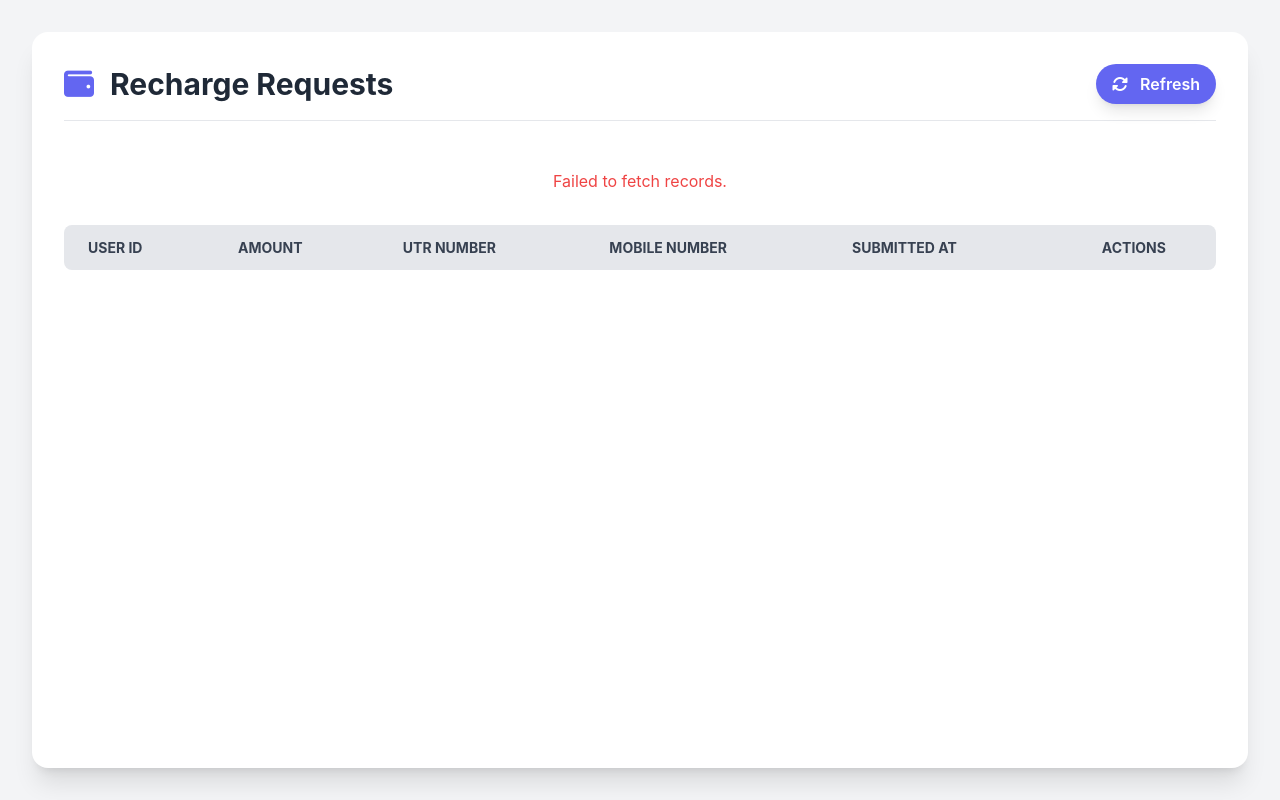
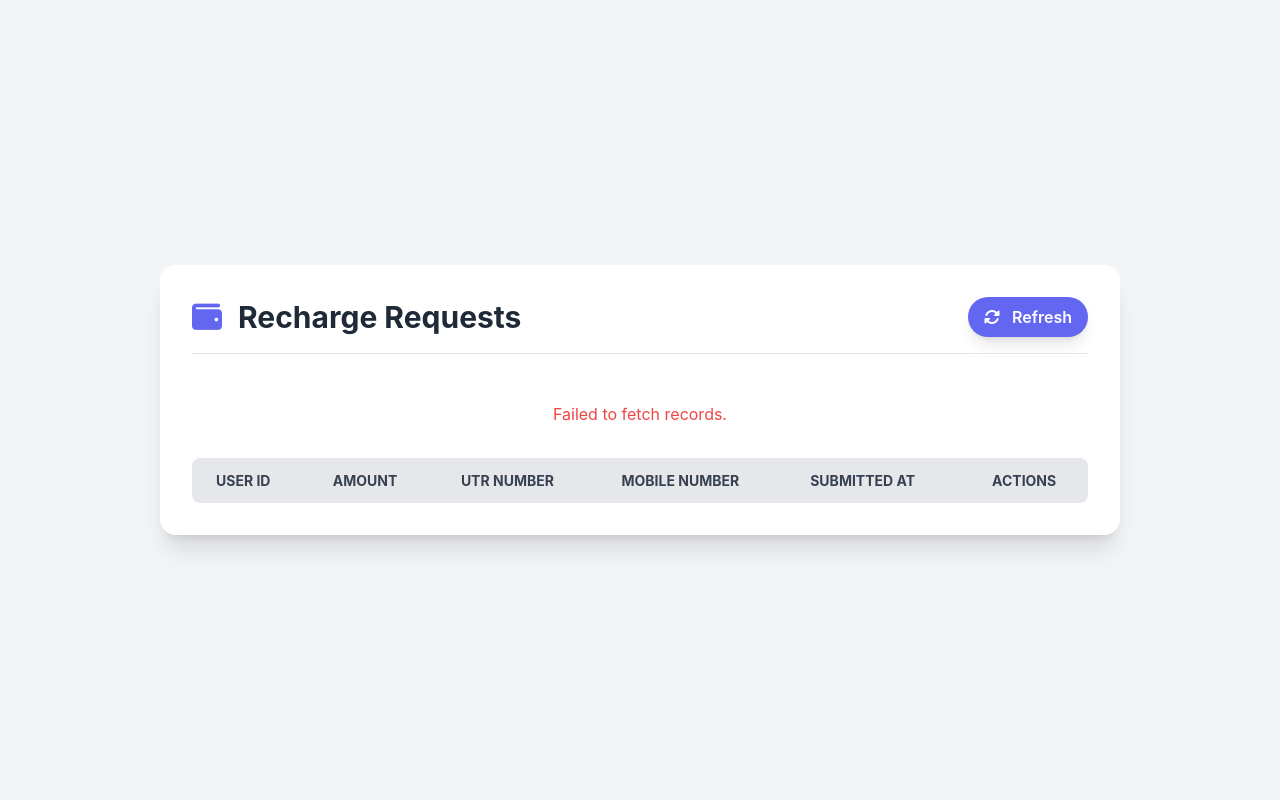
Before and after one commit to SURYAKUMARS11/volt-back, a Flask app: page /admin/recharge in a window 1280 px wide. Run offline with Flask 3, Linux system fonts and the light colour scheme; lists and menus that the app fills with data are empty; some libraries are stand-ins or nearby versions.

Commit message:
Update recharge_admin.html

```diff
--- a/templates/recharge_admin.html
+++ b/templates/recharge_admin.html
@@ -4,16 +4,20 @@
     <meta charset="UTF-8">
     <meta name="viewport" content="width=device-width, initial-scale=1.0">
     <title>Admin - Manual Recharge Verification</title>
+
     <!-- Tailwind CSS -->
     <script src="https://cdn.tailwindcss.com"></script>
-    <!-- FontAwesome for icons -->
+
+    <!-- FontAwesome -->
     <link rel="stylesheet" href="https://cdnjs.cloudflare.com/ajax/libs/font-awesome/6.4.0/css/all.min.css">
+
     <style>
         body {
             font-family: 'Inter', sans-serif;
             background-color: #f3f4f6;
         }
-        /* Custom spinner for loading state */
+
+        /* Custom spinner */
         .spinner {
             border: 4px solid rgba(0, 0, 0, 0.1);
             width: 36px;
@@ -22,40 +26,41 @@
             border-left-color: #4a5568;
             animation: spin 1s ease infinite;
         }
+
         @keyframes spin {
             0% { transform: rotate(0deg); }
             100% { transform: rotate(360deg); }
         }
     </style>
 </head>
-<body class="bg-gray-100 flex flex-col h-screen">
+<body class="bg-gray-100 flex items-center justify-center min-h-screen">
 
-    <div class="p-4 md:p-8 w-full h-full flex items-center justify-center">
-        <div class="bg-white shadow-xl rounded-2xl p-6 md:p-8 w-full h-full flex flex-col">
+<div class="container mx-auto p-4 md:p-8 max-w-5xl">
+    <div class="bg-white shadow-xl rounded-2xl p-6 md:p-8">
+
         <!-- Header -->
-            <div class="flex items-center justify-between mb-6 border-b pb-4 flex-shrink-0">
+        <div class="flex items-center justify-between mb-6 border-b pb-4">
             <div class="flex items-center">
                 <i class="fas fa-wallet text-3xl text-indigo-500 mr-4"></i>
                 <h1 class="text-3xl font-bold text-gray-800">Recharge Requests</h1>
             </div>
-                <button
-                    id="refresh-btn"
+            <button id="refresh-btn"
                     class="bg-indigo-500 hover:bg-indigo-600 text-white font-semibold py-2 px-4 rounded-full shadow-lg transition-all duration-300 transform hover:scale-105 focus:outline-none focus:ring-2 focus:ring-indigo-500 focus:ring-offset-2">
                 <i class="fas fa-sync-alt mr-2"></i> Refresh
             </button>
         </div>
 
-            <!-- Status Message Area -->
-            <div id="status-message" class="text-center py-4 flex-shrink-0 hidden">
+        <!-- Status Message -->
+        <div id="status-message" class="text-center py-4 hidden">
             <div id="loading-spinner" class="spinner mx-auto hidden"></div>
             <p id="message-text" class="text-gray-500 mt-2"></p>
         </div>
 
-            <!-- Recharge Requests Table Wrapper -->
+        <!-- Table -->
         <div class="overflow-y-auto w-full h-full mt-4">
         <div class="overflow-x-auto">
             <table class="min-w-full bg-white rounded-lg overflow-hidden">
-                        <thead class="bg-gray-200 text-gray-700 uppercase text-sm leading-normal sticky top-0">
+                <thead class="bg-gray-200 text-gray-700 uppercase text-sm leading-normal">
                     <tr>
                         <th class="py-3 px-6 text-left">User ID</th>
                         <th class="py-3 px-6 text-left">Amount</th>
@@ -66,17 +71,17 @@
                     </tr>
                 </thead>
                 <tbody id="recharge-table-body" class="text-gray-600 text-sm font-light divide-y divide-gray-200">
-                            <!-- Table rows will be inserted here by JavaScript -->
+                    <!-- Dynamic rows -->
                 </tbody>
             </table>
         </div>
        </div>
-
-            <!-- No Records Found Message -->
-            <div id="no-records-message" class="text-center py-8 hidden flex-shrink-0">
+        <!-- No Records Message -->
+        <div id="no-records-message" class="text-center py-8 hidden">
             <i class="fas fa-inbox text-5xl text-gray-400 mb-4"></i>
             <h3 class="text-xl text-gray-500 font-semibold">No Pending Recharge Requests</h3>
         </div>
+
     </div>
 </div>
 
@@ -88,12 +93,12 @@
     const noRecordsMessage = document.getElementById('no-records-message');
     const refreshBtn = document.getElementById('refresh-btn');
 
-        // IMPORTANT: These are mock backend routes. You will need to create them.
+    // API Endpoints
     const PENDING_RECHARGES_API = '/api/admin/manual-payments/pending';
     const VERIFY_PAYMENT_API = '/api/admin/manual-payment/verify';
     const REJECT_PAYMENT_API = '/api/admin/manual-payment/reject';
 
-        async function showStatus(message, isLoading = false, isError = false) {
+    function showStatus(message, isLoading = false, isError = false) {
         statusMessage.classList.remove('hidden');
         loadingSpinner.classList.add('hidden');
         messageText.textContent = message;
@@ -114,7 +119,7 @@
     }
 
     async function loadPendingPayments() {
-            tableBody.innerHTML = ''; // Clear table
+        tableBody.innerHTML = '';
         noRecordsMessage.classList.add('hidden');
         showStatus('Loading pending payments...', true);
 
@@ -131,20 +136,18 @@
                 data.records.forEach(record => {
                     const row = `
                         <tr class="border-b hover:bg-gray-100 last:border-b-0">
-                                <td class="py-3 px-6 text-left whitespace-nowrap">${record.user_id}</td>
-                                <td class="py-3 px-6 text-left whitespace-nowrap">₹${record.amount}</td>
-                                <td class="py-3 px-6 text-left whitespace-nowrap font-medium text-gray-900">${record.utr_number}</td>
-                                <td class="py-3 px-6 text-left whitespace-nowrap">${record.mobile_number}</td>
-                                <td class="py-3 px-6 text-left whitespace-nowrap">${new Date(record.created_at).toLocaleString()}</td>
+                            <td class="py-3 px-6 text-left">${record.user_id}</td>
+                            <td class="py-3 px-6 text-left">₹${record.amount}</td>
+                            <td class="py-3 px-6 text-left font-medium text-gray-900">${record.utr_number}</td>
+                            <td class="py-3 px-6 text-left">${record.mobile_number}</td>
+                            <td class="py-3 px-6 text-left">${new Date(record.created_at).toLocaleString()}</td>
                             <td class="py-3 px-6 text-center">
-                                    <div class="flex item-center justify-center space-x-2">
-                                        <button
-                                            onclick="handlePaymentAction('${record.id}', 'approve')"
+                                <div class="flex items-center justify-center space-x-2">
+                                    <button onclick="handlePaymentAction('${record.utr_number}', 'approve')"
                                             class="bg-green-500 hover:bg-green-600 text-white font-bold py-2 px-4 rounded-full text-xs transition-all duration-300 transform hover:scale-110">
                                         <i class="fas fa-check"></i> Approve
                                     </button>
-                                        <button
-                                            onclick="handlePaymentAction('${record.id}', 'reject')"
+                                    <button onclick="handlePaymentAction('${record.utr_number}', 'reject')"
                                             class="bg-red-500 hover:bg-red-600 text-white font-bold py-2 px-4 rounded-full text-xs transition-all duration-300 transform hover:scale-110">
                                         <i class="fas fa-times"></i> Reject
                                     </button>
@@ -158,33 +161,30 @@
                 noRecordsMessage.classList.remove('hidden');
                 hideStatus();
             }
-
         } catch (error) {
             showStatus(error.message, false, true);
             console.error('Error loading pending payments:', error);
         }
     }
 
-        async function handlePaymentAction(paymentId, action) {
+    async function handlePaymentAction(utrNumber, action) {
         const endpoint = action === 'approve' ? VERIFY_PAYMENT_API : REJECT_PAYMENT_API;
         const actionText = action === 'approve' ? 'Approving' : 'Rejecting';
 
-            showStatus(`${actionText} payment ID ${paymentId}...`, true);
+        showStatus(`${actionText} UTR ${utrNumber}...`, true);
 
         try {
             const response = await fetch(endpoint, {
                 method: 'POST',
-                    headers: {
-                        'Content-Type': 'application/json',
-                    },
-                    body: JSON.stringify({ payment_id: paymentId }) // Send the unique record ID
+                headers: { 'Content-Type': 'application/json' },
+                body: JSON.stringify({ utr_number: utrNumber })
             });
 
             const data = await response.json();
 
             if (data.success) {
                 showStatus(`Payment successfully ${action}d.`, false);
-                    setTimeout(loadPendingPayments, 2000); // Reload data
+                setTimeout(loadPendingPayments, 2000);
             } else {
                 throw new Error(data.message || `Failed to ${action} payment.`);
             }
@@ -194,11 +194,9 @@
         }
     }
 
-        // Event listener for the refresh button
     refreshBtn.addEventListener('click', loadPendingPayments);
-
-        // Initial load of pending payments on page load
     document.addEventListener('DOMContentLoaded', loadPendingPayments);
 </script>
+
 </body>
 </html>
```
Lines whose indentation alone changed are shown as unchanged.
